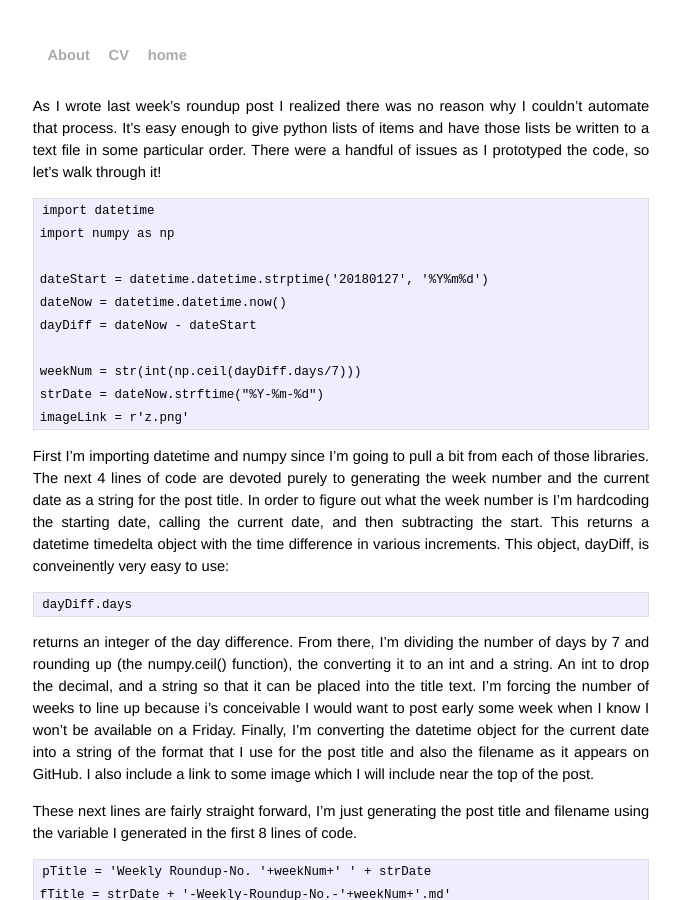
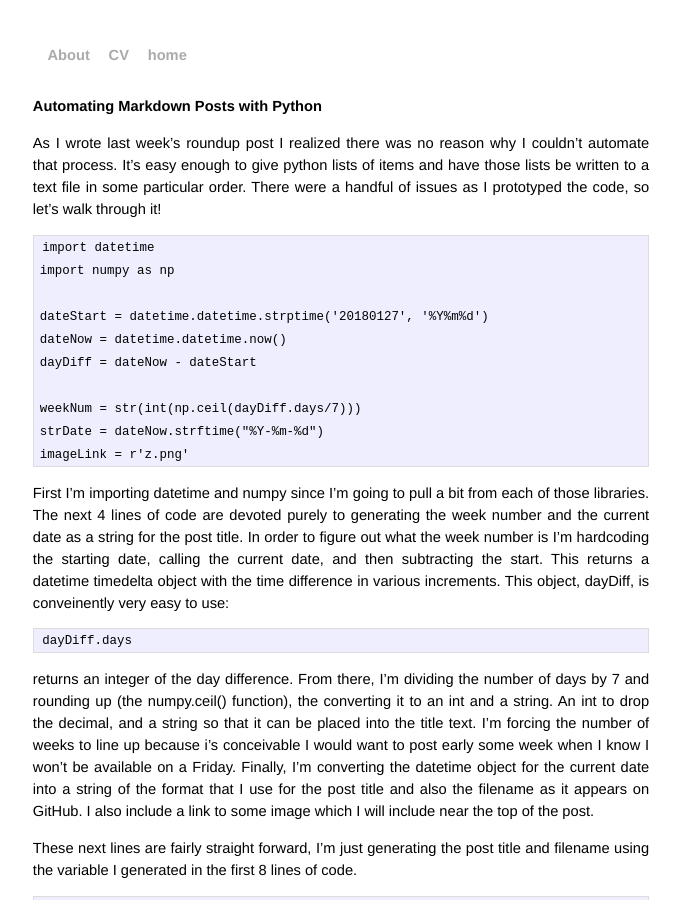
Before and after one commit to cwaldoch/cwaldoch.github.io, a Jekyll site: the page built from _posts/2018-02-15-Automating-Round-up-Posts.md, in a window 1280 px wide and 900 px high. Shown: the whole window, without its empty margins (299-980 px from the left). Built offline with Jekyll 4.4.1, drawn with Linux system fonts in a browser that asks for light colours; our own code applies the rules of GitHub Pages for plain Markdown files.

Commit message:
Update 2018-02-15-Automating-Round-up-Posts.md

````diff
--- a/_posts/2018-02-15-Automating-Round-up-Posts.md
+++ b/_posts/2018-02-15-Automating-Round-up-Posts.md
@@ -1,3 +1,5 @@
+### Automating Markdown Posts with Python
+
 As I wrote last week's roundup post I realized there was no reason why I couldn't automate that process. It's easy enough to give python lists of items and have those lists be written to a text file in some particular order. There were a handful of issues as I prototyped the code, so let's walk through it!
 
 ```
````
